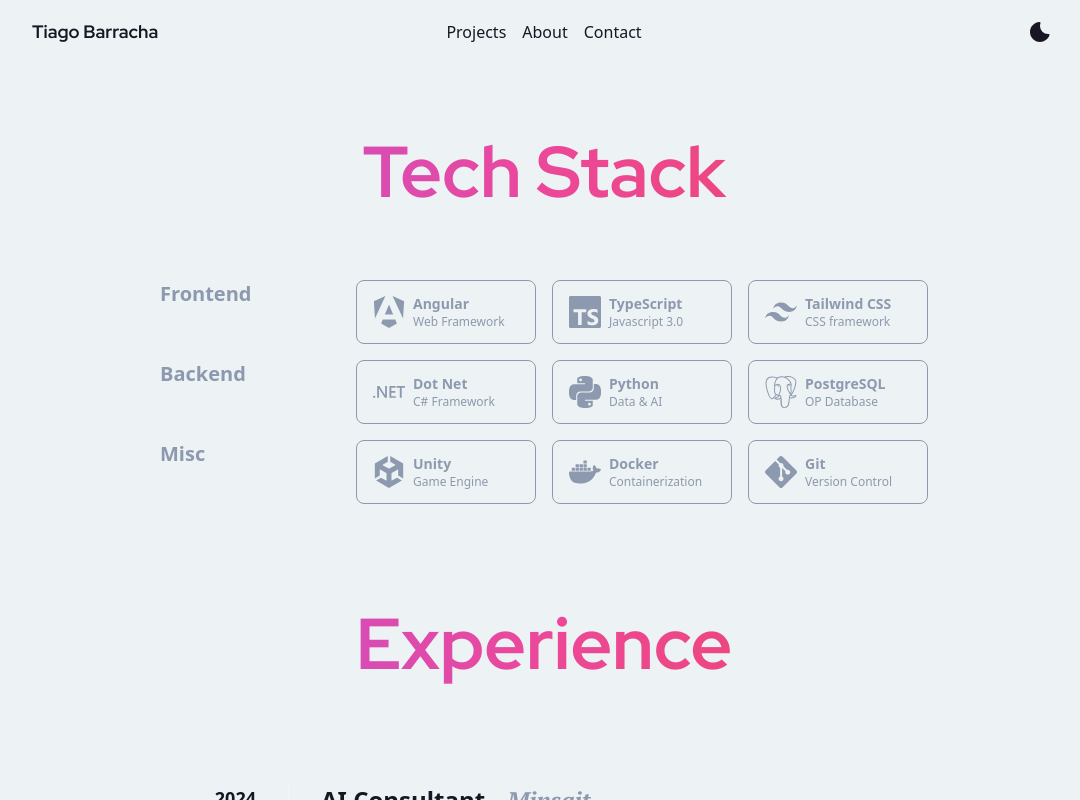
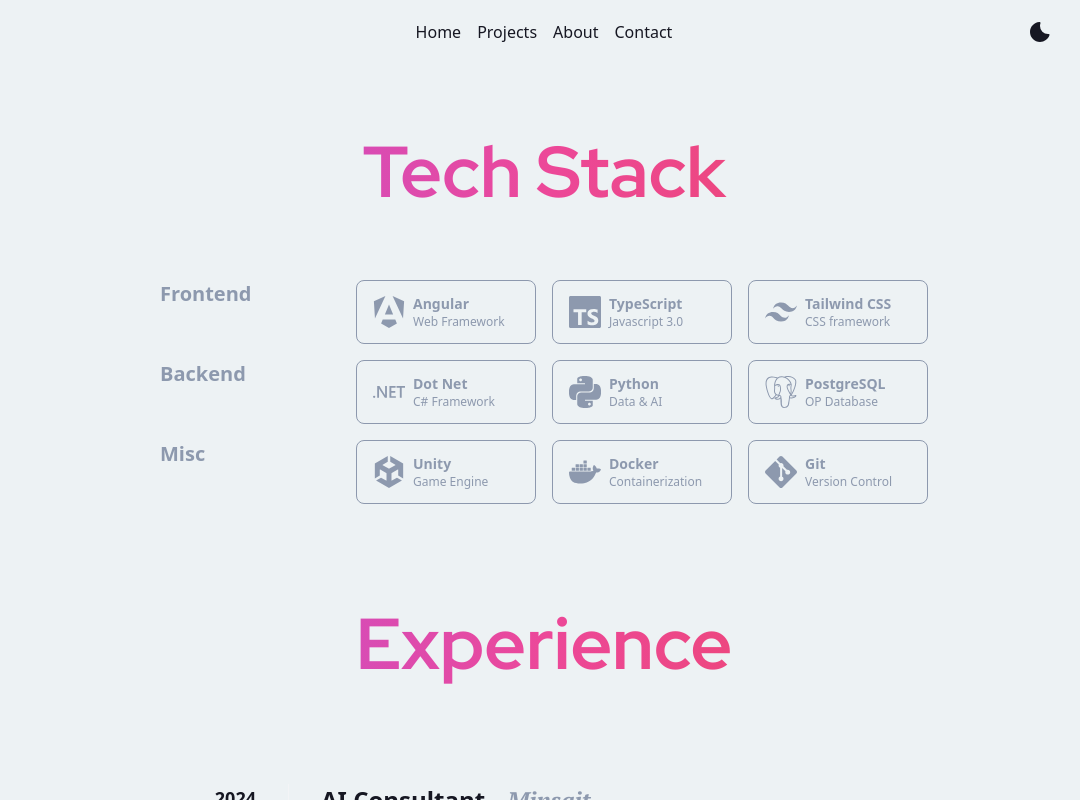
Before and after one commit to tbarracha/tbarracha.github.io, an Angular app: page /about in a window 1280 px wide. Shown: the whole page, without its empty margins (96-1176 px from the left). Built offline with nearby package versions, Linux system fonts and the light colour scheme; no server answers.

Commit message:
feat: home page changes

```diff
--- a/src/app/core/components/header/header.component.html
+++ b/src/app/core/components/header/header.component.html
@@ -2,12 +2,15 @@
 flex flex-row items-center">
     <!-- Brand Name -->
     <div class="flex-1">
-        <a href="/" class="text-lg font-bold font-red-hat-display">Tiago Barracha</a>
+        <!-- <a href="/" class="text-lg font-bold font-red-hat-display">Tiago Barracha</a> -->
     </div>
 
     <!-- Navigation Links -->
     <div class="flex-1">
         <nav class="flex justify-center space-x-4">
+            <a [routerLink]="['/']" routerLinkActive="underline" class="hover:underline">
+                Home
+            </a>
             <a (click)="navigateToProjects()" class="hover:underline cursor-pointer">
                 Projects
             </a>
--- a/src/app/pages/page-about/page-about.component.html
+++ b/src/app/pages/page-about/page-about.component.html
@@ -7,8 +7,9 @@
     flex flex-col space-y-8
     bg-background text-background-contrast
     overflow-y-auto">
+
             <!-- Tech Stack -->
-            <div class="">
+            <section class="">
                 <!-- Title -->
                 <app-gradient-title [title]="'Tech Stack'"></app-gradient-title>
 
@@ -55,13 +56,13 @@
                         </div>
                     </div>
                 </section>
-            </div>
+            </section>
 
             <!-- Work Ttile -->
             <app-gradient-title [title]="'Experience'"></app-gradient-title>
 
             <!-- Experience Section -->
-            <div class=" py-16 space-y-8 px-4 sm:px-[20%]">
+            <section class=" py-16 space-y-8 px-4 sm:px-[20%]">
                 <div *ngFor="let expGroup of experiencesWork" class="grid grid-cols-[auto,auto,1fr] gap-8">
                     <!-- Year Column -->
                     <div class="text-right text-lg font-semibold w-24">
@@ -80,13 +81,13 @@
                         </div>
                     </div>
                 </div>
-            </div>
+            </section>
 
             <!-- Education Title -->
             <app-gradient-title [title]="'Education'"></app-gradient-title>
 
             <!-- Experience Section -->
-            <div class="py-16 space-y-8 px-4 sm:px-[20%]">
+            <section class="py-16 space-y-8 px-4 sm:px-[20%]">
                 <div *ngFor="let expGroup of experiencesEducation" class="grid grid-cols-[auto,auto,1fr] gap-8">
                     <!-- Year Column -->
                     <div class="text-right text-lg font-semibold w-24">
@@ -105,6 +106,6 @@
                         </div>
                     </div>
                 </div>
-            </div>
+            </section>
     </section>
 </div>
```
